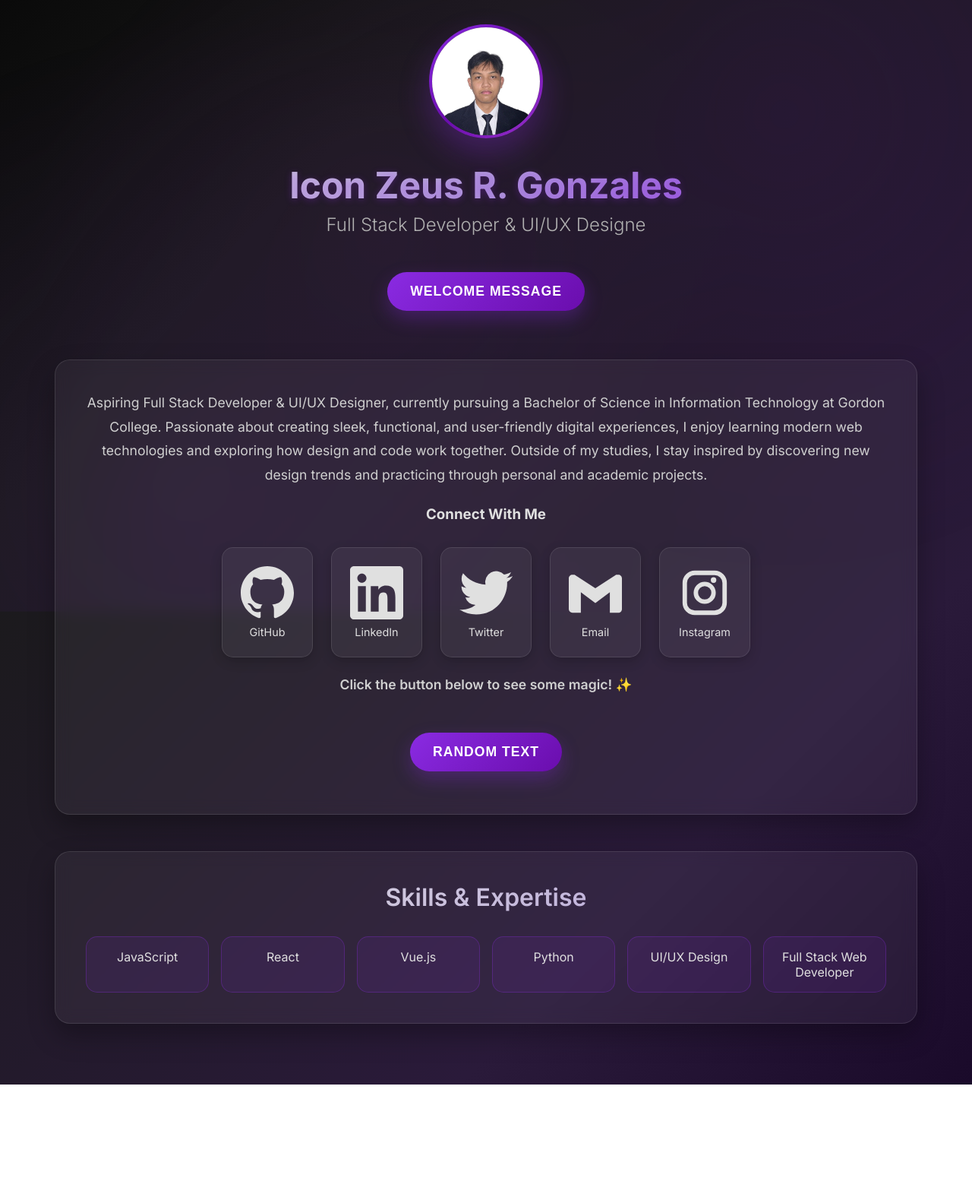
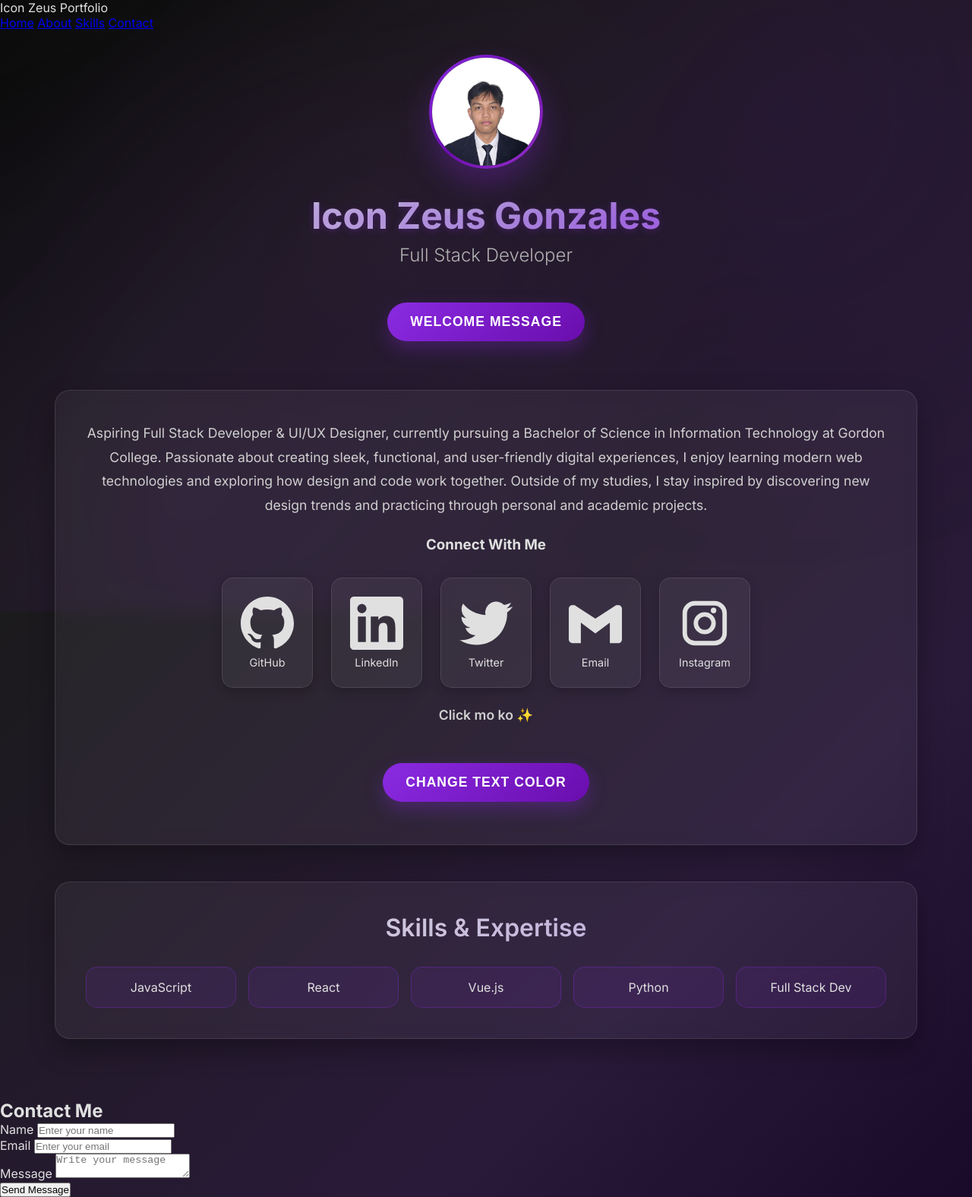
Before and after one commit to icz3us/IT-Elective_Act, a plain HTML site: page index.html in a window 1280 px wide. Shown: the whole page at 76% size. Before the commit the page ends 1427 px from the top, so only its background shows below. Drawn offline with Linux system fonts and the light colour scheme.

Commit message:
Update index.html

```diff
--- a/index.html
+++ b/index.html
@@ -3,25 +3,46 @@
 <head>
     <meta charset="UTF-8">
     <meta name="viewport" content="width=device-width, initial-scale=1.0">
-    <title>Icon Zeus R. Gonzales - Digital Portfolio</title>
+    <title>Gonzales, Icon Zeus R. - Digital Portfolio</title>
     <link rel="stylesheet" href="style.css">
     <link rel="preconnect" href="https://fonts.googleapis.com">
     <link rel="preconnect" href="https://fonts.gstatic.com" crossorigin>
     <link href="https://fonts.googleapis.com/css2?family=Inter:wght@300;400;600;700&display=swap" rel="stylesheet">
 </head>
 <body>
+    <!-- Animated Background -->
     <div class="bg-animation"></div>
 
+    <!-- Navigation Bar -->
+    <nav class="navbar">
+        <div class="nav-container">
+            <div class="nav-logo">
+                <span>Icon Zeus Portfolio</span>
+            </div>
+            <div class="nav-menu" id="nav-menu">
+                <a href="#home" class="nav-link">Home</a>
+                <a href="#bio" class="nav-link">About</a>
+                <a href="#skills" class="nav-link">Skills</a>
+                <a href="#contact" class="nav-link">Contact</a>
+            </div>
+            <div class="hamburger" id="hamburger">
+                <span class="bar"></span>
+                <span class="bar"></span>
+                <span class="bar"></span>
+            </div>
+        </div>
+    </nav>
+
     <!-- Main Container -->
-    <div class="container">
-
+    <div class="container" id="home">
         <!-- Header Section -->
         <header class="header">
             <div class="profile-image" >
                 <img src="image.jpg" alt="Profile Image" class="avatar">
             </div>
-            <h1 class="name">Icon Zeus R. Gonzales</h1>
-            <p class="title">Full Stack Developer & UI/UX Designer</p>
+            <h1 class="name">Icon Zeus Gonzales</h1>
+            <p class="title">Full Stack Developer</p>
+            <p id="dynamic-greeting"></p>
             <button class="welcome-btn" onclick="showWelcome()">Welcome Message</button>
         </header>
 
@@ -30,8 +51,6 @@
             <p>
                 Aspiring Full Stack Developer & UI/UX Designer, currently pursuing a Bachelor of Science in Information Technology at Gordon College. Passionate about creating sleek, functional, and user-friendly digital experiences, I enjoy learning modern web technologies and exploring how design and code work together. Outside of my studies, I stay inspired by discovering new design trends and practicing through personal and academic projects.
             </p>
-
-
 
             <!-- Social Links -->
             <div class="social-links">
@@ -72,10 +91,11 @@
                 </div>
             </div>
 
+
             <p id="changeable-text" class="changeable-text">
-                Click the button below to see some magic! ✨
+                Click mo ko ✨
             </p>
-            <button class="color-btn" onclick="changeTextColor()">Random Text</button>
+            <button class="color-btn" onclick="changeTextColor()">Change Text Color</button>
         </section>
 
         <!-- Skills Section -->
@@ -86,11 +106,39 @@
                 <div class="skill-item">React</div>
                 <div class="skill-item">Vue.js</div>
                 <div class="skill-item">Python</div>
-                <div class="skill-item">UI/UX Design</div>
-                <div class="skill-item">Full Stack Web Developer</div>
+                <div class="skill-item">Full Stack Dev</div>
             </div>
         </section>
     </div>
+    <!-- Contact -->
+     <section id="contact">
+        <h2>Contact Me</h2>
+            <form id="contactForm" novalidate>
+    <div class="form-group">
+      <label for="name">Name</label>
+      <input type="text" id="name" name="name" placeholder="Enter your name">
+      <small id="name-error" class="error-message"></small>
+    </div>
+
+    <div class="form-group">
+      <label for="email">Email</label>
+      <input type="email" id="email" name="email" placeholder="Enter your email">
+      <small id="email-error" class="error-message"></small>
+    </div>
+
+    <div class="form-group">
+      <label for="message">Message</label>
+      <textarea id="message" name="message" placeholder="Write your message"></textarea>
+      <small id="message-error" class="error-message"></small>
+    </div>
+
+    <button type="submit" class="submit-btn">Send Message</button>
+    <p id="success-message" style="display:none; color: #4ecdc4; margin-top: 10px;">
+      ✅ Message sent successfully!
+    </p>
+  </form>
+</section>
+
 
     <script src="script.js"></script>
 </body>
```
